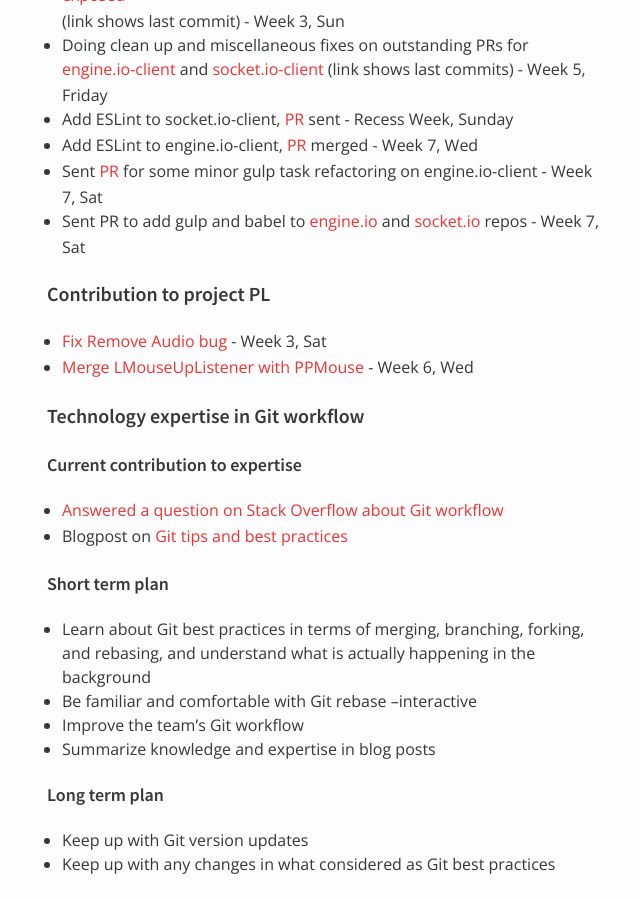
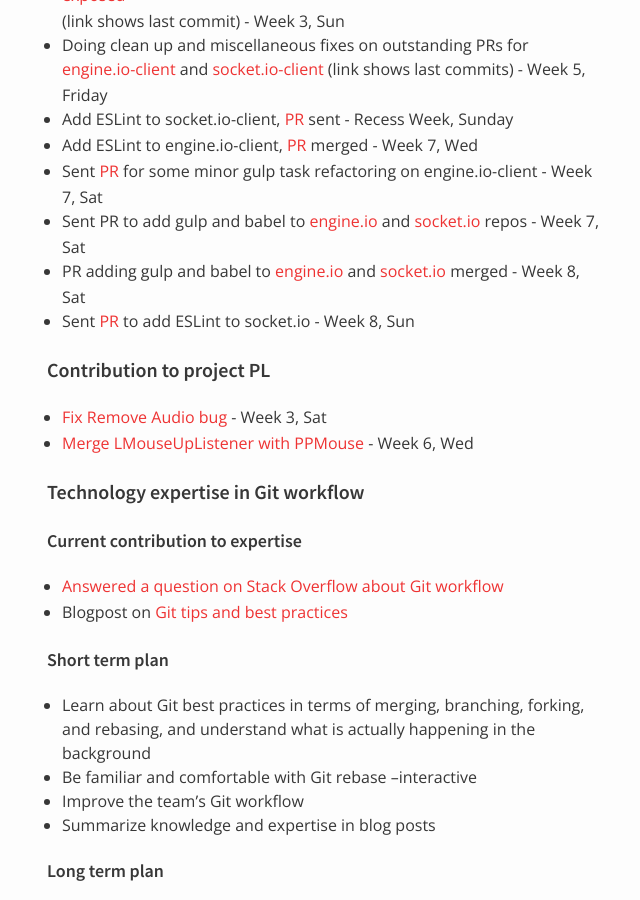
Before and after one commit to nus-oss/cs3281-AY1516S2-website, a Jekyll site: the page built from teams/socketio.md, in a window 1280 px wide and 900 px high, scrolled down 10670 px. Shown: the whole window, without its empty margins (323-963 px from the left). Built offline with Jekyll 4.4.1, drawn with Linux system fonts in a browser that asks for light colours.

Commit message:
Add @digawp contrib

```diff
--- a/teams/socketio.md
+++ b/teams/socketio.md
@@ -315,6 +315,8 @@
 * Add ESLint to engine.io-client, [PR](https://github.com/socketio/engine.io-client/pull/458) merged - Week 7, Wed
 * Sent [PR](https://github.com/socketio/engine.io-client/pull/460) for some minor gulp task refactoring on engine.io-client - Week 7, Sat
 * Sent PR to add gulp and babel to [engine.io](https://github.com/socketio/engine.io/pull/384) and [socket.io](https://github.com/socketio/socket.io/pull/2471) repos - Week 7, Sat
+* PR adding gulp and babel to [engine.io](https://github.com/socketio/engine.io/pull/384) and [socket.io](https://github.com/socketio/socket.io/pull/2471) merged - Week 8, Sat
+* Sent [PR](https://github.com/socketio/socket.io/pull/2486) to add ESLint to socket.io - Week 8, Sun
 
 #### Contribution to project PL
 * [Fix Remove Audio bug](https://github.com/PowerPointLabs/PowerPointLabs/pull/915) - Week 3, Sat
```
